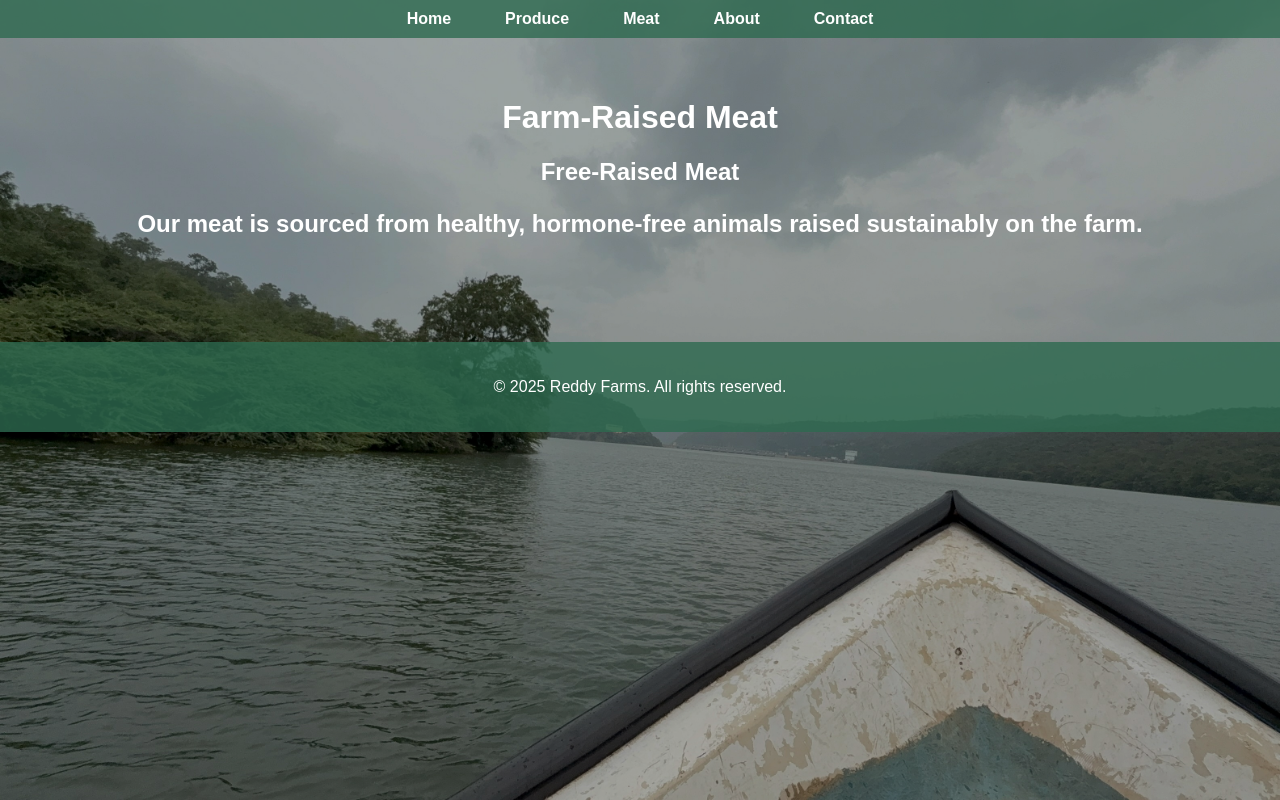
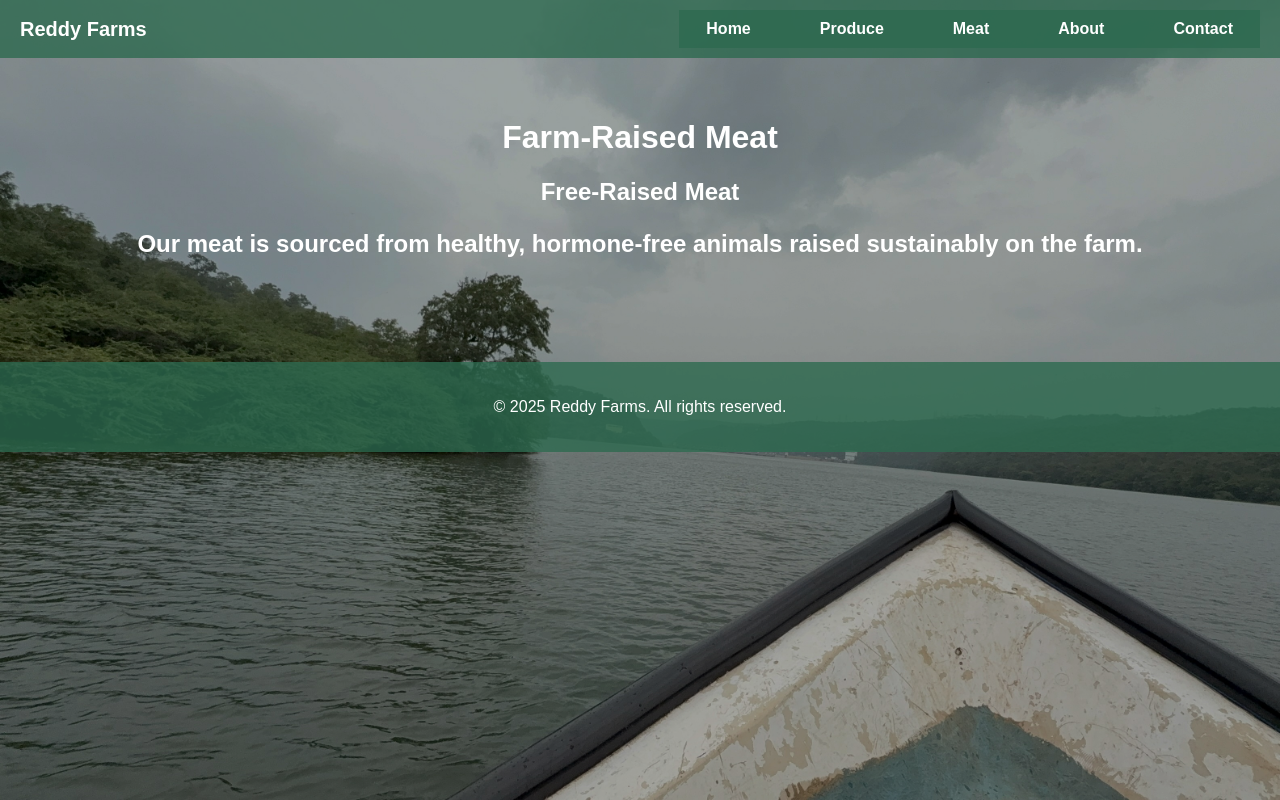
Before and after one commit to Chintu987-newwebsite/chintu987-newwebsite.github.io, a plain HTML site: page meat.html in a window 1280 px wide. Drawn offline with Linux system fonts and the light colour scheme.

Commit message:
Update meat.html

```diff
--- a/meat.html
+++ b/meat.html
@@ -9,14 +9,18 @@
 <body>
 
   <nav>
-    <ul>
+  <div class="nav-container">
+    <span class="nav-logo">Reddy Farms</span>
+    <span class="nav-toggle" id="navToggle">&#9776;</span>
+    <ul class="nav-links" id="navLinks">
       <li><a href="index.html">Home</a></li>
       <li><a href="produce.html">Produce</a></li>
       <li><a href="meat.html">Meat</a></li>
       <li><a href="about.html">About</a></li>
       <li><a href="contact.html">Contact</a></li>
     </ul>
-  </nav>
+  </div>
+</nav>
 
   <main>
     <h1>Farm-Raised Meat</h1>
```
